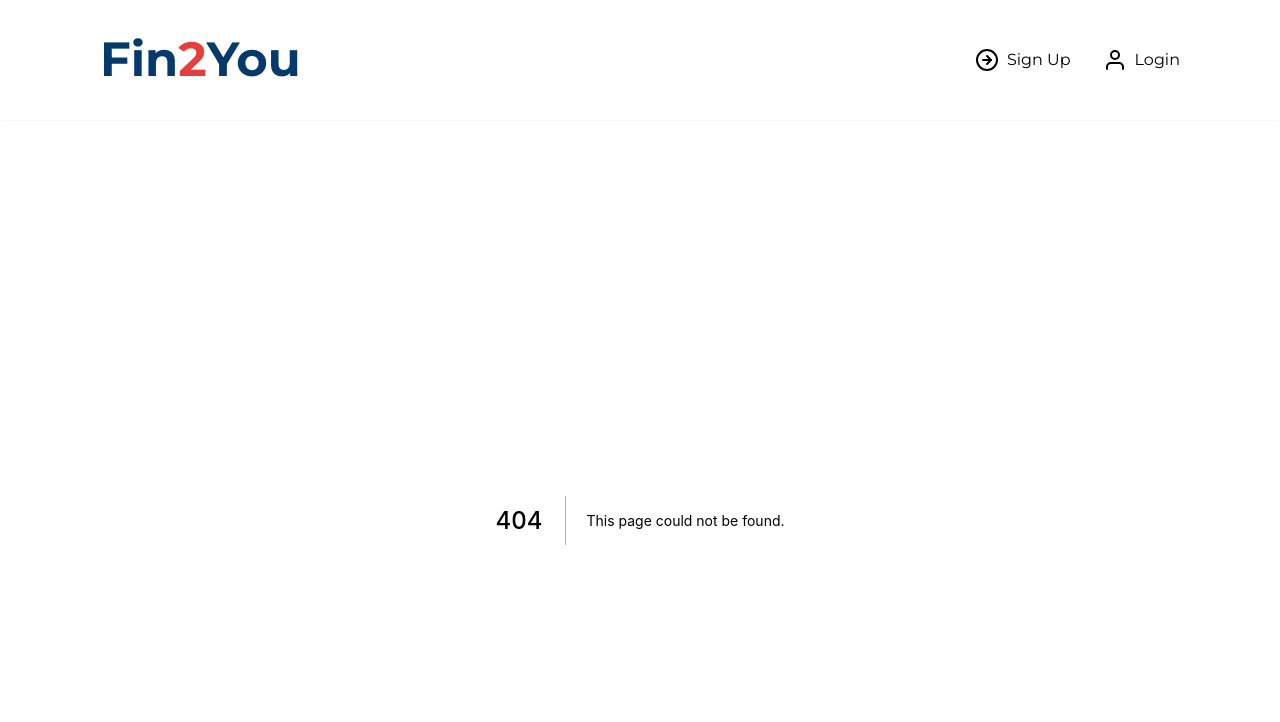
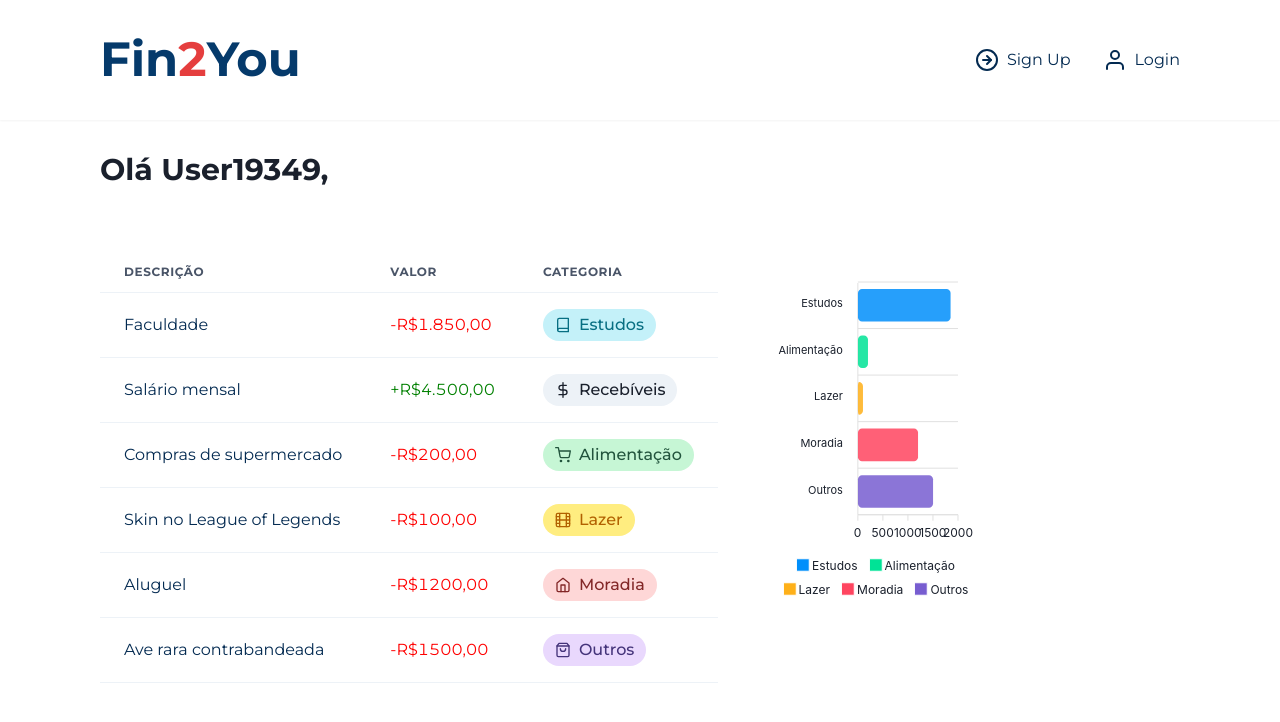
Before and after one commit to fe-jcorreia/2022-PCS3853-fin2you-mvp, a Next.js app in the folder frontend/: page /dashboard in a window 1280 px wide. Before the commit this address had no page. Shown: the top 722 px of the page. Built offline with nearby package versions, Linux system fonts and the light colour scheme.

Commit message:
dashboard

```diff
--- a/frontend/package.json
+++ b/frontend/package.json
@@ -12,9 +12,12 @@
     "@emotion/react": "^11.7.1",
     "@emotion/styled": "^11.6.0",
     "@hookform/resolvers": "^2.8.8",
+    "apexcharts": "^3.33.1",
+    "axios": "^0.25.0",
     "framer-motion": "^5.6.0",
     "next": "12.0.8",
     "react": "17.0.2",
+    "react-apexcharts": "^1.3.9",
     "react-dom": "17.0.2",
     "react-hook-form": "^7.25.3",
     "react-icons": "^4.3.1",
--- /dev/null
+++ b/frontend/src/pages/dashboard.tsx
@@ -0,0 +1,169 @@
+import {
+  Box,
+  Heading,
+  HStack,
+  Icon,
+  Select,
+  Table,
+  Tag,
+  TagLabel,
+  Tbody,
+  Td,
+  Th,
+  Thead,
+  Tr,
+  VStack,
+  theme,
+} from "@chakra-ui/react";
+import { NextPage } from "next";
+import {
+  FiBook,
+  FiDollarSign,
+  FiShoppingCart,
+  FiFilm,
+  FiHome,
+  FiShoppingBag,
+} from "react-icons/fi";
+import { ApexOptions } from "apexcharts";
+import dynamic from "next/dynamic";
+
+const Chart = dynamic(() => import("react-apexcharts"), {
+  ssr: false,
+});
+
+const options: ApexOptions = {
+  chart: {
+    toolbar: { show: false },
+    foreColor: theme.colors.gray[800],
+    fontFamily: theme.fonts.body,
+  },
+  plotOptions: {
+    bar: {
+      borderRadius: 4,
+      horizontal: true,
+      distributed: true,
+    },
+  },
+  dataLabels: {
+    enabled: false,
+  },
+  xaxis: {
+    categories: ["Estudos", "Alimentação", "Lazer", "Moradia", "Outros"],
+  },
+  tooltip: { followCursor: true },
+};
+
+const series = [
+  {
+    name: "Último mês",
+    data: [
+      {
+        x: "Estudos",
+        y: 1850,
+      },
+      {
+        x: "Alimentação",
+        y: 200,
+      },
+      {
+        x: "Lazer",
+        y: 100,
+      },
+      {
+        x: "Moradia",
+        y: 1200,
+      },
+      {
+        x: "Outros",
+        y: 1500,
+      },
+    ],
+  },
+];
+
+const Dashboard: NextPage = () => {
+  return (
+    <VStack maxW="1080px" mx="auto" spacing="2rem" align="start">
+      <Heading fontSize="3xl" fontWeight="600" color="gray.800" my="2rem">
+        Olá User19349,
+      </Heading>
+      <HStack spacing="3rem" align="start">
+        <Table variant="simple" mb="5rem">
+          <Thead>
+            <Tr>
+              <Th>Descrição</Th>
+              <Th>Valor</Th>
+              <Th>Categoria</Th>
+            </Tr>
+          </Thead>
+          <Tbody>
+            <Tr>
+              <Td>Faculdade</Td>
+              <Td color="red">-R$1.850,00</Td>
+              <Td flexDirection="row">
+                <Tag size="lg" colorScheme="cyan" borderRadius="full">
+                  <Icon as={FiBook} mr="0.5rem" />
+                  <TagLabel>Estudos</TagLabel>
+                </Tag>
+              </Td>
+            </Tr>
+            <Tr>
+              <Td>Salário mensal</Td>
+              <Td color="green">+R$4.500,00</Td>
+              <Td>
+                <Tag size="lg" colorScheme="gray" borderRadius="full">
+                  <Icon as={FiDollarSign} mr="0.5rem" />
+                  <TagLabel>Recebíveis</TagLabel>
+                </Tag>
+              </Td>
+            </Tr>
+            <Tr>
+              <Td>Compras de supermercado</Td>
+              <Td color="red">-R$200,00</Td>
+              <Td>
+                <Tag size="lg" colorScheme="green" borderRadius="full">
+                  <Icon as={FiShoppingCart} mr="0.5rem" />
+                  <TagLabel>Alimentação</TagLabel>
+                </Tag>
+              </Td>
+            </Tr>
+            <Tr>
+              <Td>Skin no League of Legends</Td>
+              <Td color="red">-R$100,00</Td>
+              <Td>
+                <Tag size="lg" colorScheme="yellow" borderRadius="full">
+                  <Icon as={FiFilm} mr="0.5rem" />
+                  <TagLabel>Lazer</TagLabel>
+                </Tag>
+              </Td>
+            </Tr>
+            <Tr>
+              <Td>Aluguel</Td>
+              <Td color="red">-R$1200,00</Td>
+              <Td>
+                <Tag size="lg" colorScheme="red" borderRadius="full">
+                  <Icon as={FiHome} mr="0.5rem" />
+                  <TagLabel>Moradia</TagLabel>
+                </Tag>
+              </Td>
+            </Tr>
+            <Tr>
+              <Td>Ave rara contrabandeada</Td>
+              <Td color="red">-R$1500,00</Td>
+              <Td>
+                <Tag size="lg" colorScheme="purple" borderRadius="full">
+                  <Icon as={FiShoppingBag} mr="0.5rem" />
+                  <TagLabel>Outros</TagLabel>
+                </Tag>
+              </Td>
+            </Tr>
+          </Tbody>
+        </Table>
+
+        <Chart options={options} series={series} type="bar" height="350px" />
+      </HStack>
+    </VStack>
+  );
+};
+
+export default Dashboard;
--- a/frontend/src/pages/signup.tsx
+++ b/frontend/src/pages/signup.tsx
@@ -44,11 +44,11 @@ const Signup: NextPage = () => {
     console.log(values);
 
     toast({
-      title: "Mensagem enviada",
-      description: "Retornaremos assim que possível",
+      title: "Sucesso",
+      description: "Sua conta foi criada",
       status: "success",
       position: "top-right",
-      duration: 5000,
+      duration: 2000,
       isClosable: true,
     });
     reset();
--- a/frontend/tsconfig.json
+++ b/frontend/tsconfig.json
@@ -4,7 +4,6 @@
     "lib": ["dom", "dom.iterable", "esnext"],
     "allowJs": true,
     "skipLibCheck": true,
-    "strict": true,
     "forceConsistentCasingInFileNames": true,
     "noEmit": true,
     "esModuleInterop": true,
```
Also changed, not shown: frontend/src/pages/login.tsx (+5 -15 lines), 1 other file (tests, documents, lock files or other folders).
